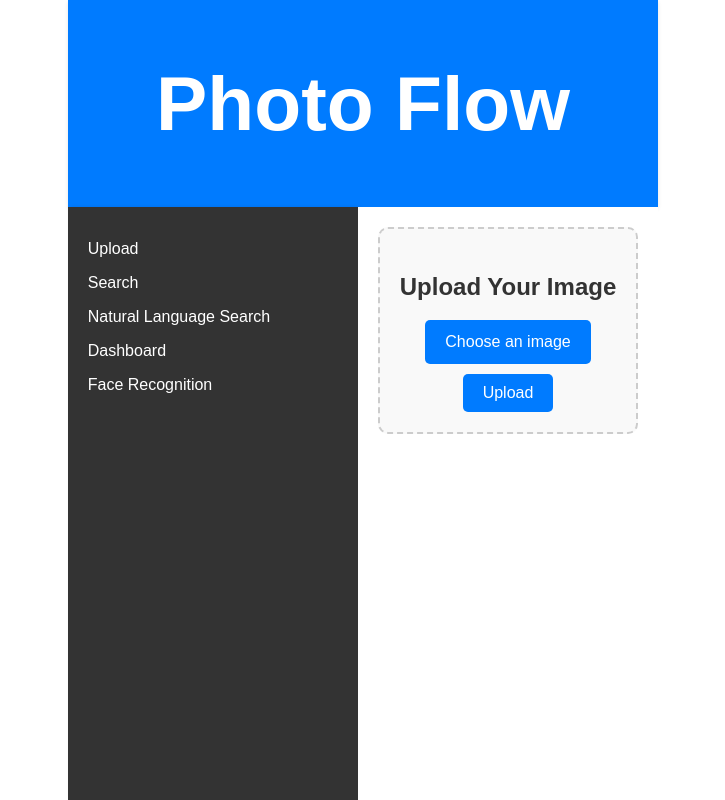
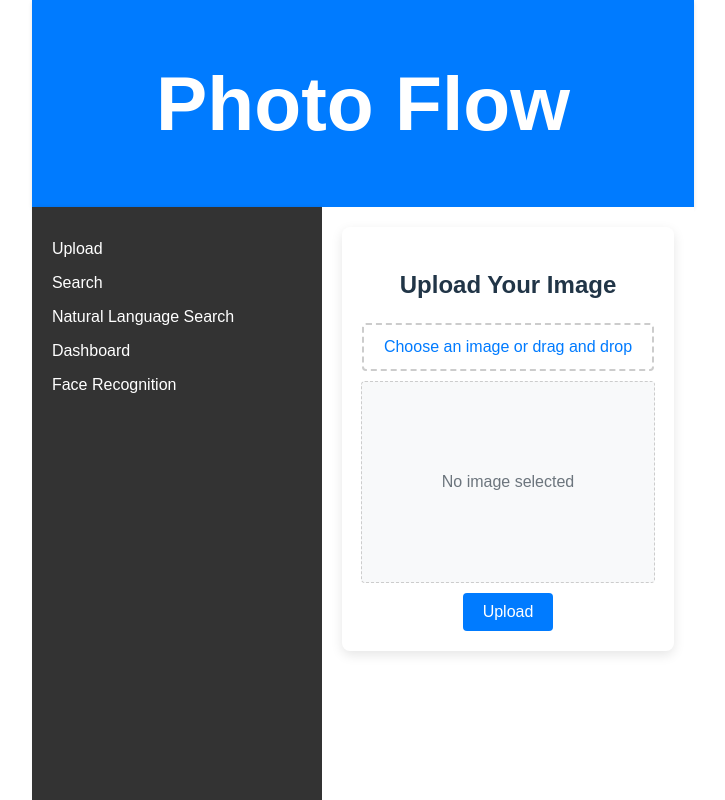
Before and after one commit to Loicniragire/AzurePhotoFlow, a React (Vite) app in the folder frontend/: page /upload in a window 1280 px wide. Shown: the whole page, without its empty margins (277-1002 px from the left). Built offline with nearby package versions, Linux system fonts and the light colour scheme.

Commit message:
Upload implementation - UI

```diff
--- a/frontend/src/components/ImageUpload.jsx
+++ b/frontend/src/components/ImageUpload.jsx
@@ -4,13 +4,32 @@ import '../styles/ImageUpload.css';
 
 const ImageUpload = () => {
     const [selectedFile, setSelectedFile] = useState(null);
+    const [imagePreview, setImagePreview] = useState(null);
+    const [metadata, setMetadata] = useState({ title: '', description: '', tags: '' });
     const [uploadProgress, setUploadProgress] = useState(0);
     const [uploadStatus, setUploadStatus] = useState('');
 
     const handleFileChange = (event) => {
-        setSelectedFile(event.target.files[0]);
+        const file = event.target.files[0];
+        if (file) {
+            setSelectedFile(file);
             setUploadStatus('');
             setUploadProgress(0);
+
+            // Set default title to match the filename (excluding the extension)
+            const defaultTitle = file.name.split('.').slice(0, -1).join('.');
+            setMetadata((prev) => ({ ...prev, title: defaultTitle }));
+
+            // Generate image preview
+            const reader = new FileReader();
+            reader.onload = () => setImagePreview(reader.result);
+            reader.readAsDataURL(file);
+        }
+    };
+
+    const handleMetadataChange = (event) => {
+        const { name, value } = event.target;
+        setMetadata((prev) => ({ ...prev, [name]: value }));
     };
 
     const handleUpload = async () => {
@@ -21,12 +40,11 @@ const ImageUpload = () => {
 
         const formData = new FormData();
         formData.append('file', selectedFile);
+        formData.append('metadata', JSON.stringify(metadata));
 
         try {
             const response = await axios.post('/api/upload', formData, {
-                headers: {
-                    'Content-Type': 'multipart/form-data',
-                },
+                headers: { 'Content-Type': 'multipart/form-data' },
                 onUploadProgress: (progressEvent) => {
                     const percentCompleted = Math.round((progressEvent.loaded * 100) / progressEvent.total);
                     setUploadProgress(percentCompleted);
@@ -45,23 +63,51 @@ const ImageUpload = () => {
         <div className="image-upload">
             <h2>Upload Your Image</h2>
             <label htmlFor="file-input" className="file-label">
-				Choose an image
+                {selectedFile ? selectedFile.name : 'Choose an image or drag and drop'}
             </label>
+            <input id="file-input" type="file" accept="image/*" onChange={handleFileChange} style={{ display: 'none' }} />
+
+            {imagePreview ? (
+                <div className="image-preview">
+                    <img src={imagePreview} alt="Preview" />
+                </div>
+            ) : (
+                <div className="image-placeholder">
+                    <p>No image selected</p>
+                </div>
+            )}
+
+            {selectedFile && (
+                <div className="metadata-form">
+                    <h3>Image Metadata</h3>
                     <input
-				id="file-input"
-				type="file"
-				accept="image/*"
-				onChange={handleFileChange}
-				className="file-input"
+                        type="text"
+                        name="title"
+                        placeholder="Title"
+                        value={metadata.title}
+                        onChange={handleMetadataChange}
                     />
+                    <textarea
+                        name="description"
+                        placeholder="Description"
+                        value={metadata.description}
+                        onChange={handleMetadataChange}
+                    ></textarea>
+                    <input
+                        type="text"
+                        name="tags"
+                        placeholder="Tags (comma-separated)"
+                        value={metadata.tags}
+                        onChange={handleMetadataChange}
+                    />
+                </div>
+            )}
+
             <button onClick={handleUpload}>Upload</button>
 
             {uploadProgress > 0 && (
                 <div className="progress-bar">
-					<div
-						className="progress"
-						style={{ width: `${uploadProgress}%` }}
-                >
+                    <div className="progress" style={{ width: `${uploadProgress}%` }}>
                         {uploadProgress}%
                     </div>
                 </div>
--- a/frontend/src/styles/ImageUpload.css
+++ b/frontend/src/styles/ImageUpload.css
@@ -3,78 +3,105 @@
     flex-direction: column;
     align-items: center;
     justify-content: center;
+    margin: 0 auto;
     padding: 20px;
+    max-width: 400px;
+    text-align: center;
+    background-color: #fff;
+    border-radius: 8px;
+    box-shadow: 0 4px 12px rgba(0, 0, 0, 0.1);
+}
+.file-label {
+    display: inline-block;
+    margin-bottom: 10px;
+    padding: 10px 20px;
     border: 2px dashed #ccc;
-    border-radius: 10px;
-    background-color: #f9f9f9;
-    max-width: 400px;
-    margin: 0 auto;
+    border-radius: 4px;
+    cursor: pointer;
+    color: #007bff;
+    transition: border-color 0.3s;
+}
+.file-label:hover {
+    border-color: #007bff;
 }
 
-.image-upload h2 {
-    font-size: 1.5rem;
-    color: #333;
-    margin-bottom: 15px;
+.file-input {
+    display: none;
 }
 
-.image-upload input[type="file"] {
-    margin-bottom: 10px;
+button {
+    margin-top: 10px;
+    padding: 10px 20px;
+    border: none;
+    border-radius: 4px;
+    background-color: #007bff;
+    color: white;
+    cursor: pointer;
+    transition: background-color 0.3s;
 }
-
-.image-upload button {
-    padding: 10px 20px;
-    background-color: #007bff;
-    color: #fff;
-    border: none;
-    border-radius: 5px;
-    cursor: pointer;
-    font-size: 1rem;
-}
-
-.image-upload button:hover {
-    background-color: #0056b3;
+button:hover {
+    background-color: #0062cc;
+	box-shadow: 0 2px 8px rgba(0, 0, 0, 0.15);
 }
 
 .progress-bar {
     width: 100%;
-    background-color: #e0e0e0;
-    border-radius: 5px;
+    background-color: #e9ecef;
+    border-radius: 4px;
     overflow: hidden;
-    margin: 15px 0;
+    margin: 10px 0;
 }
 
 .progress {
     height: 20px;
-    background-color: #28a745;
+    background-color: #007bff;
     text-align: center;
-    line-height: 20px;
-    color: #fff;
+    color: white;
     font-weight: bold;
-    transition: width 0.3s ease;
 }
 
 .status-message {
-    font-size: 1rem;
     margin-top: 10px;
-    color: #333;
+    color: #28a745;
 }
 
-.file-input {
-    display: none; /* Hide the actual file input */
+.image-preview img {
+    max-width: 100%;
+    max-height: 200px;
+    margin: 10px 0;
+    border-radius: 8px;
+    box-shadow: 0 2px 6px rgba(0, 0, 0, 0.2);
 }
 
-.file-label {
-    display: inline-block;
-    padding: 10px 20px;
-    background-color: #007bff;
-    color: white;
-    border-radius: 5px;
-    cursor: pointer;
-    text-align: center;
-    font-size: 1rem;
-    margin-bottom: 10px;
+.image-placeholder {
+    width: 100%;
+    height: 200px;
+    display: flex;
+    justify-content: center;
+    align-items: center;
+    background-color: #f8f9fa;
+    border: 1px dashed #ccc;
+    border-radius: 4px;
+    color: #6c757d;
 }
 
-.file-label:hover {
-    background-color: #0056b3;
+.metadata-form {
+    margin-top: 15px;
+    display: flex;
+    flex-direction: column;
+    gap: 10px;
 }
+
+.metadata-form input,
+.metadata-form textarea {
+    width: 100%;
+    padding: 10px;
+    border: 1px solid #ccc;
+    border-radius: 4px;
+    font-size: 14px;
+}
+
+.metadata-form textarea {
+    resize: none;
+    height: 80px;
+}
```
Lines whose indentation alone changed are shown as unchanged.
